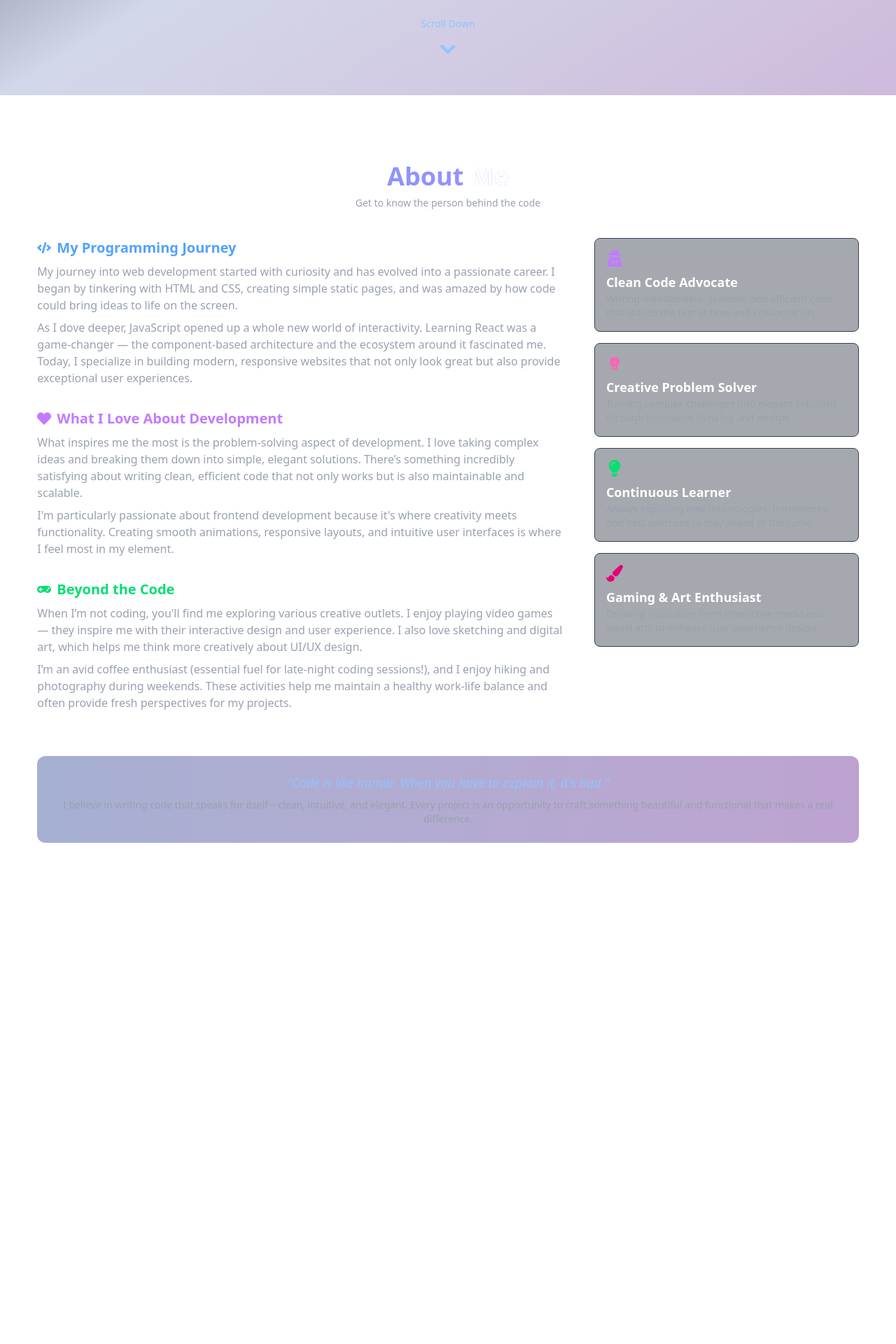
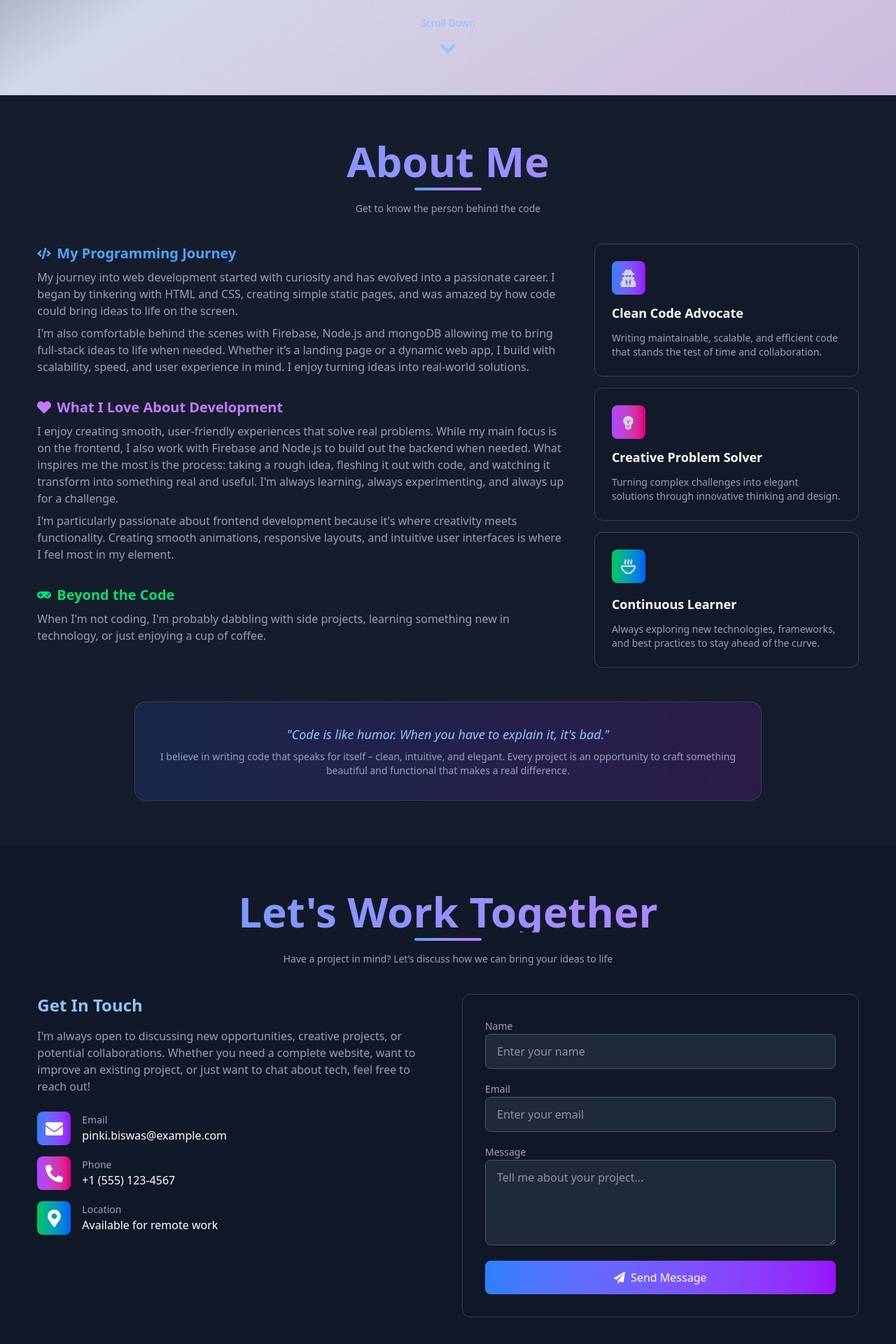
Before and after one commit to srpinki/Portfolio, a React (Vite) app: page / in a window 1280 px wide. Shown: the part 664-2584 px from the top of the page at 70% size. Before the commit the page ends 1932 px from the top, so only its background shows below. Built offline with nearby package versions, Linux system fonts and the light colour scheme.

Commit message:
added 2 sections contact, and about

```diff
--- a/src/App.jsx
+++ b/src/App.jsx
@@ -1,4 +1,5 @@
 import About from './Components/About'
+import Contact from './Components/Contact'
 import Hero from './Components/Hero'
 import Navbar from './Components/Navbar'
 
@@ -9,6 +10,7 @@ function App() {
       <Navbar></Navbar>
       <Hero></Hero>
       <About></About>
+      <Contact></Contact>
     </div>
   )
 }
--- a/src/Components/About.jsx
+++ b/src/Components/About.jsx
@@ -1,14 +1,26 @@
 import React from "react";
-import { FaCode, FaHeart, FaGamepad, FaLightbulb, FaUserSecret, FaPaintBrush } from "react-icons/fa";
+import {
+  FaCode,
+  FaHeart,
+  FaGamepad,
+  FaLightbulb,
+  FaUserSecret,
+  FaPaintBrush,
+} from "react-icons/fa";
 import { MdEmojiObjects } from "react-icons/md";
+import { PiBowlSteamBold } from "react-icons/pi";
 
 const About = () => {
   return (
-    <section id="about" className="w-11/12 mx-auto pt-24 pb-16 text-gray-300">
-      <h2 className="text-4xl font-bold text-center text-transparent bg-clip-text bg-gradient-to-r from-blue-400 to-purple-400">
-        About <span className="text-white">Me</span>
+    <section id="about" className="pt-16 pb-16 text-gray-300 bg-[#151d2c]">
+      <div className="w-11/12 mx-auto">
+        <h2 className="text-4xl md:text-6xl font-bold text-center text-transparent bg-clip-text bg-gradient-to-r from-blue-400 to-purple-400">
+          About <span>Me</span>
         </h2>
-      <p className="text-center text-sm text-gray-400 mt-2">Get to know the person behind the code</p>
+        <div className="mx-auto mt-2 h-1 w-24 bg-gradient-to-r from-blue-400 to-purple-400 rounded-full"></div>
+        <p className=" text-center text-sm text-gray-400 mt-4">
+          Get to know the person behind the code
+        </p>
 
         <div className="mt-10 flex flex-col lg:flex-row gap-10">
           {/* Left Side - Text */}
@@ -18,10 +30,13 @@ const About = () => {
                 <FaCode /> My Programming Journey
               </h3>
               <p className="mt-2 text-gray-400">
-              My journey into web development started with curiosity and has evolved into a passionate career. I began by tinkering with HTML and CSS, creating simple static pages, and was amazed by how code could bring ideas to life on the screen.
+                My journey into web development started with curiosity and has
+                evolved into a passionate career. I began by tinkering with HTML
+                and CSS, creating simple static pages, and was amazed by how
+                code could bring ideas to life on the screen.
               </p>
               <p className="mt-2 text-gray-400">
-              As I dove deeper, JavaScript opened up a whole new world of interactivity. Learning React was a game-changer — the component-based architecture and the ecosystem around it fascinated me. Today, I specialize in building modern, responsive websites that not only look great but also provide exceptional user experiences.
+                I'm also comfortable behind the scenes with Firebase, Node.js and mongoDB allowing me to bring full-stack ideas to life when needed. Whether it’s a landing page or a dynamic web app, I build with scalability, speed, and user experience in mind.  I enjoy turning ideas into real-world solutions.
               </p>
             </div>
 
@@ -30,10 +45,19 @@ const About = () => {
                 <FaHeart /> What I Love About Development
               </h3>
               <p className="mt-2 text-gray-400">
-              What inspires me the most is the problem-solving aspect of development. I love taking complex ideas and breaking them down into simple, elegant solutions. There’s something incredibly satisfying about writing clean, efficient code that not only works but is also maintainable and scalable.
+                I enjoy creating smooth, user-friendly experiences that solve
+                real problems. While my main focus is on the frontend, I also
+                work with Firebase and Node.js to build out the backend when
+                needed. What inspires me the most is the process: taking a rough
+                idea, fleshing it out with code, and watching it transform into
+                something real and useful. I'm always learning, always
+                experimenting, and always up for a challenge.
               </p>
               <p className="mt-2 text-gray-400">
-              I'm particularly passionate about frontend development because it's where creativity meets functionality. Creating smooth animations, responsive layouts, and intuitive user interfaces is where I feel most in my element.
+                I'm particularly passionate about frontend development because
+                it's where creativity meets functionality. Creating smooth
+                animations, responsive layouts, and intuitive user interfaces is
+                where I feel most in my element.
               </p>
             </div>
 
@@ -42,45 +66,63 @@ const About = () => {
                 <FaGamepad /> Beyond the Code
               </h3>
               <p className="mt-2 text-gray-400">
-              When I’m not coding, you'll find me exploring various creative outlets. I enjoy playing video games — they inspire me with their interactive design and user experience. I also love sketching and digital art, which helps me think more creatively about UI/UX design.
-            </p>
-            <p className="mt-2 text-gray-400">
-              I’m an avid coffee enthusiast (essential fuel for late-night coding sessions!), and I enjoy hiking and photography during weekends. These activities help me maintain a healthy work-life balance and often provide fresh perspectives for my projects.
+                When I'm not coding, I'm probably dabbling with side projects, learning something new in technology, or just enjoying a cup of coffee.
               </p>
             </div>
           </div>
 
           {/* Right Side - Traits */}
           <div className="lg:w-1/3 space-y-4">
-          <div className="border border-gray-700 p-4 rounded-lg bg-gray-800/40">
-            <div className="text-purple-400 text-2xl mb-2"><FaUserSecret /></div>
-            <h4 className="text-lg font-semibold text-white">Clean Code Advocate</h4>
-            <p className="text-sm text-gray-400">Writing maintainable, scalable, and efficient code that stands the test of time and collaboration.</p>
+            <div className="bg-gray-900/50 p-6 rounded-xl border border-gray-700 hover:border-blue-500/50 transition-all duration-300 hover:scale-105 space-y-3">
+              <div className="w-12 h-12 bg-gradient-to-r from-blue-500 to-purple-600 rounded-lg flex items-center justify-center ">
+                <FaUserSecret size={25} />
               </div>
-          <div className="border border-gray-700 p-4 rounded-lg bg-gray-800/40">
-            <div className="text-pink-400 text-2xl mb-2"><MdEmojiObjects /></div>
-            <h4 className="text-lg font-semibold text-white">Creative Problem Solver</h4>
-            <p className="text-sm text-gray-400">Turning complex challenges into elegant solutions through innovative thinking and design.</p>
+              <h4 className="text-lg font-semibold text-white">
+                Clean Code Advocate
+              </h4>
+              <p className="text-sm text-gray-400">
+                Writing maintainable, scalable, and efficient code that stands
+                the test of time and collaboration.
+              </p>
             </div>
-          <div className="border border-gray-700 p-4 rounded-lg bg-gray-800/40">
-            <div className="text-green-400 text-2xl mb-2"><FaLightbulb /></div>
-            <h4 className="text-lg font-semibold text-white">Continuous Learner</h4>
-            <p className="text-sm text-gray-400">Always exploring new technologies, frameworks, and best practices to stay ahead of the curve.</p>
+            <div className="bg-gray-900/50 p-6 rounded-xl border border-gray-700 hover:border-blue-500/50 transition-all duration-300 hover:scale-105 space-y-3">
+              <div className="w-12 h-12 bg-gradient-to-r from-purple-500 to-pink-600 rounded-lg flex items-center justify-center">
+                <MdEmojiObjects size={25} />
               </div>
-          <div className="border border-gray-700 p-4 rounded-lg bg-gray-800/40">
-            <div className="text-pink-600 text-2xl mb-2"><FaPaintBrush /></div>
-            <h4 className="text-lg font-semibold text-white">Gaming & Art Enthusiast</h4>
-            <p className="text-sm text-gray-400">Drawing inspiration from interactive media and visual arts to enhance user experience design.</p>
+              <h4 className="text-lg font-semibold text-white">
+                Creative Problem Solver
+              </h4>
+              <p className="text-sm text-gray-400">
+                Turning complex challenges into elegant solutions through
+                innovative thinking and design.
+              </p>
+            </div>
+            <div className="bg-gray-900/50 p-6 rounded-xl border border-gray-700 hover:border-blue-500/50 transition-all duration-300 hover:scale-105 space-y-3">
+              <div className="w-12 h-12 bg-gradient-to-r from-green-500 to-blue-600 rounded-lg flex items-center justify-center mb-4">
+                <PiBowlSteamBold size={25} />
+              </div>
+              <h4 className="text-lg font-semibold text-white">
+                Continuous Learner
+              </h4>
+              <p className="text-sm text-gray-400">
+                Always exploring new technologies, frameworks, and best
+                practices to stay ahead of the curve.
+              </p>
             </div>
           </div>
         </div>
 
         {/* Quote Box */}
-      <div className="mt-16 p-6 rounded-xl bg-gradient-to-r from-blue-900/40 to-purple-900/40 text-center">
-        <p className="text-lg italic text-blue-300">"Code is like humor. When you have to explain it, it's bad."</p>
+        <div className="bg-gradient-to-r from-blue-900/30 to-purple-900/30 p-8 rounded-2xl border border-gray-700 max-w-4xl mx-auto mt-12 text-center">
+          <p className="text-lg italic text-blue-300">
+            "Code is like humor. When you have to explain it, it's bad."
+          </p>
           <p className="mt-2 text-sm text-gray-400">
-          I believe in writing code that speaks for itself – clean, intuitive, and elegant. Every project is an opportunity to craft something beautiful and functional that makes a real difference.
+            I believe in writing code that speaks for itself – clean, intuitive,
+            and elegant. Every project is an opportunity to craft something
+            beautiful and functional that makes a real difference.
           </p>
+        </div>
       </div>
     </section>
   );
--- /dev/null
+++ b/src/Components/Contact.jsx
@@ -0,0 +1,102 @@
+import {
+  FaEnvelope,
+  FaPhoneAlt,
+  FaMapMarkerAlt,
+  FaPaperPlane,
+} from "react-icons/fa";
+
+const Contact = () => {
+  return (
+    <section className="bg-[#111827] text-white py-16">
+      <div>
+          <h2 className="text-4xl md:text-6xl font-bold text-center text-transparent bg-clip-text bg-gradient-to-r from-blue-400 to-purple-400">
+            Let's Work Together
+          </h2>
+          <div className="mx-auto mt-2 h-1 w-24 bg-gradient-to-r from-blue-400 to-purple-400 rounded-full"></div>
+          <p className=" text-center text-sm text-gray-400 mt-4">
+            Have a project in mind? Let’s discuss how we can bring your ideas to
+            life
+          </p>
+        </div>
+      <div className="w-11/12 mx-auto grid md:grid-cols-2 gap-10 mt-10">
+        {/* Left Side - Contact Info */}
+        <div>
+          <h3 className="text-2xl font-semibold mb-4 text-blue-300">
+            Get In Touch
+          </h3>
+          <p className="mb-6 text-gray-400">
+            I'm always open to discussing new opportunities, creative projects,
+            or potential collaborations. Whether you need a complete website,
+            want to improve an existing project, or just want to chat about
+            tech, feel free to reach out!
+          </p>
+
+          <div className="space-y-4">
+            <div className="flex items-center gap-4">
+              <div className="w-12 h-12 bg-gradient-to-r from-blue-500 to-purple-600 rounded-lg flex items-center justify-center">
+                <FaEnvelope size={25} />
+              </div>
+              <div>
+                <p className="text-sm text-gray-400">Email</p>
+                <p>pinki.biswas@example.com</p>
+              </div>
+            </div>
+            <div className="flex items-center gap-4">
+              <div className="w-12 h-12 bg-gradient-to-r from-purple-500 to-pink-600 rounded-lg flex items-center justify-center">
+                <FaPhoneAlt size={25}/>
+              </div>
+              <div>
+                <p className="text-sm text-gray-400">Phone</p>
+                <p>+1 (555) 123-4567</p>
+              </div>
+            </div>
+            <div className="flex items-center gap-4">
+              <div className="w-12 h-12 bg-gradient-to-r from-green-500 to-blue-600 rounded-lg flex items-center justify-center">
+                <FaMapMarkerAlt size={25} />
+              </div>
+              <div>
+                <p className="text-sm text-gray-400">Location</p>
+                <p>Available for remote work</p>
+              </div>
+            </div>
+          </div>
+        </div>
+
+        {/* Right Side - Contact Form */}
+        <div className="bg-gray-900/50 p-8 rounded-xl border border-gray-700">
+          <form className="space-y-4">
+            <div>
+              <label className="label text-sm font-medium">Name</label>
+              <input
+                type="text"
+                placeholder="Enter your name"
+                className="w-full px-4 py-3 bg-gray-800 border border-gray-600 rounded-lg focus:outline-none focus:border-blue-500 transition-colors duration-300"
+              />
+            </div>
+            <div>
+              <label className="label text-sm font-medium">Email</label>
+              <input
+                type="email"
+                placeholder="Enter your email"
+                className="w-full px-4 py-3 bg-gray-800 border border-gray-600 rounded-lg focus:outline-none focus:border-blue-500 transition-colors duration-300"
+              />
+            </div>
+            <div>
+              <label className="label text-sm font-medium">Message</label>
+              <textarea
+                className="w-full px-4 py-3 bg-gray-800 border border-gray-600 rounded-lg focus:outline-none focus:border-blue-500 transition-colors duration-300"
+                rows="4"
+                placeholder="Tell me about your project..."
+              ></textarea>
+            </div>
+            <button className="w-full bg-gradient-to-r from-blue-500 to-purple-600 hover:from-blue-600 hover:to-purple-700 text-white px-8 py-3 rounded-lg font-medium transition-all duration-300 hover:scale-105 hover:shadow-lg flex items-center justify-center space-x-2 disabled:opacity-50 disabled:cursor-not-allowed cursor-pointer gap-2">
+              <FaPaperPlane /> Send Message
+            </button>
+          </form>
+        </div>
+      </div>
+    </section>
+  );
+};
+
+export default Contact;
--- a/src/Components/Navbar.jsx
+++ b/src/Components/Navbar.jsx
@@ -1,14 +1,42 @@
-import React, { useState } from "react";
+import React, { useState, useEffect } from "react";
 import { HiMenu, HiX } from "react-icons/hi";
 
 const Navbar = () => {
   const [isOpen, setIsOpen] = useState(false);
+  const [scrolled, setScrolled] = useState(false);
+  const [activeSection, setActiveSection] = useState("home");
 
   const toggleMenu = () => setIsOpen(!isOpen);
   const closeMenu = () => setIsOpen(false);
 
+  useEffect(() => {
+    const handleScroll = () => {
+      const scrollY = window.scrollY;
+      setScrolled(scrollY > 50);
+
+      const sections = ["home", "about", "skills", "projects", "contact"];
+      const scrollPos = window.scrollY + 100;
+
+      for (let id of sections) {
+        const el = document.getElementById(id);
+        if (el && el.offsetTop <= scrollPos && el.offsetTop + el.offsetHeight > scrollPos) {
+          setActiveSection(id);
+          break;
+        }
+      }
+    };
+
+    window.addEventListener("scroll", handleScroll);
+    return () => window.removeEventListener("scroll", handleScroll);
+  }, []);
+
+  const getLinkClass = (id) =>
+    activeSection === id
+      ? "px-4 py-2 rounded-lg text-sm font-medium text-blue-400 bg-blue-400/10 border border-blue-400/30"
+      : "px-4 py-2 rounded-lg text-sm font-medium transition-all duration-300 hover:scale-105 hover:text-blue-400";
+
   return (
-    <nav className="fixed top-0 left-0 w-full z-50 py-6 backdrop-blur-md bg-gradient-to-r from-black/40 to-gray-900/20">
+    <nav className={`fixed top-0 left-0 w-full z-50 py-6 backdrop-blur-md transition-colors duration-300 ${scrolled ? 'bg-[#111827]' : 'bg-transparent'}`}>
       <div className="flex justify-between items-center w-11/12 mx-auto">
         <div className="text-xl font-bold bg-gradient-to-r from-blue-400 to-purple-400 bg-clip-text text-transparent hover:scale-105 transition-transform cursor-pointer">
           Pinki Biswas
@@ -16,13 +44,11 @@ const Navbar = () => {
 
         {/* Desktop Menu */}
         <div className="space-x-6 hidden md:flex">
-          <a href="#" className="px-4 py-2 rounded-lg text-sm font-medium transition-all duration-300 hover:scale-105 ">
-            Home
-          </a>
-          <a href="#about" className="px-4 py-2 rounded-lg text-sm font-medium transition-all duration-300 hover:scale-105 text-blue-400 bg-blue-400/10 border border-blue-400/30">About</a>
-          <a href="#skills" className="hover:text-blue-400">Skills</a>
-          <a href="#projects" className="hover:text-blue-400">Projects</a>
-          <a href="#contact" className="hover:text-blue-400">Contact</a>
+          <a href="" className={getLinkClass("home")}>Home</a>
+          <a href="#about" className={getLinkClass("about")}>About</a>
+          <a href="#skills" className={getLinkClass("skills")}>Skills</a>
+          <a href="#projects" className={getLinkClass("projects")}>Projects</a>
+          <a href="#contact" className={getLinkClass("contact")}>Contact</a>
         </div>
 
         {/* Mobile Menu Button */}
@@ -33,13 +59,13 @@ const Navbar = () => {
 
       {/* Mobile Dropdown Menu */}
       <div
-        className={`md:hidden absolute top-full left-0 w-full bg-gray-900/95 backdrop-blur-sm text-white text-center py-6 space-y-4 shadow-xl z-40 transform transition-transform duration-500 ease-in-out ${isOpen ? 'translate-y-0 opacity-100' : '-translate-y-10 opacity-0 pointer-events-none'}`}
+        className={`flex flex-col md:hidden absolute top-full left-0 w-full bg-gray-900/95 backdrop-blur-sm text-white text-center py-6 space-y-4 shadow-xl z-40 transform transition-transform duration-500 ease-in-out ${isOpen ? 'translate-y-0 opacity-100' : '-translate-y-10 opacity-0 pointer-events-none'}`}
       >
-        <a href="#" onClick={closeMenu} className="block text-blue-400 hover:scale-105 transition-transform">Home</a>
-        <a href="#about" onClick={closeMenu} className="block text-blue-400 hover:scale-105 transition-transform">About</a>
-        <a href="#skills" onClick={closeMenu} className="block text-blue-400 hover:scale-105 transition-transform">Skills</a>
-        <a href="#projects" onClick={closeMenu} className="block text-blue-400 hover:scale-105 transition-transform">Projects</a>
-        <a href="#contact" onClick={closeMenu} className="block text-blue-400 hover:scale-105 transition-transform">Contact</a>
+        <a href="#" onClick={closeMenu} className={getLinkClass("home")}>Home</a>
+        <a href="#about" onClick={closeMenu} className={getLinkClass("about")}>About</a>
+        <a href="#skills" onClick={closeMenu} className={getLinkClass("skills")}>Skills</a>
+        <a href="#projects" onClick={closeMenu} className={getLinkClass("projects")}>Projects</a>
+        <a href="#contact" onClick={closeMenu} className={getLinkClass("contact")}>Contact</a>
       </div>
     </nav>
   );
```
Lines whose indentation alone changed are shown as unchanged.
